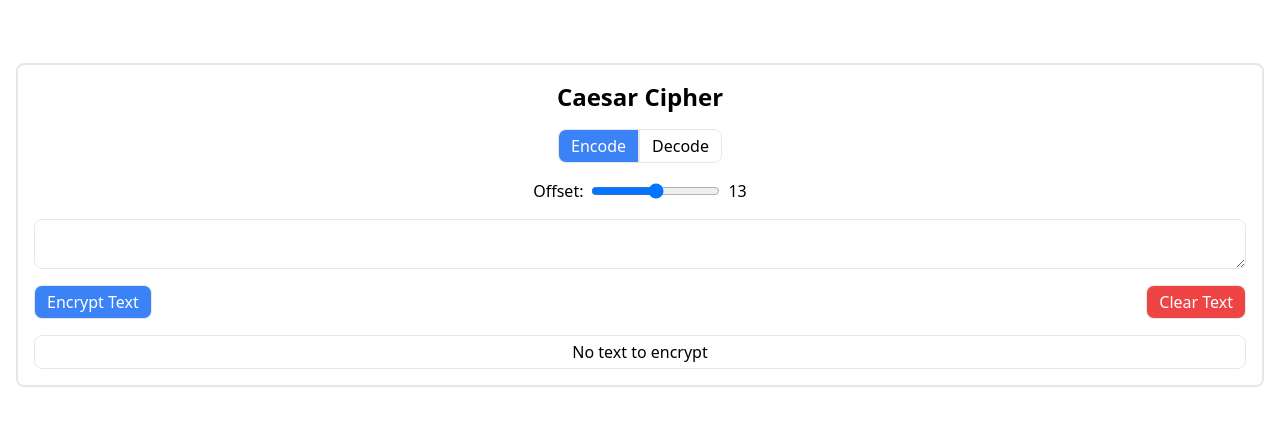
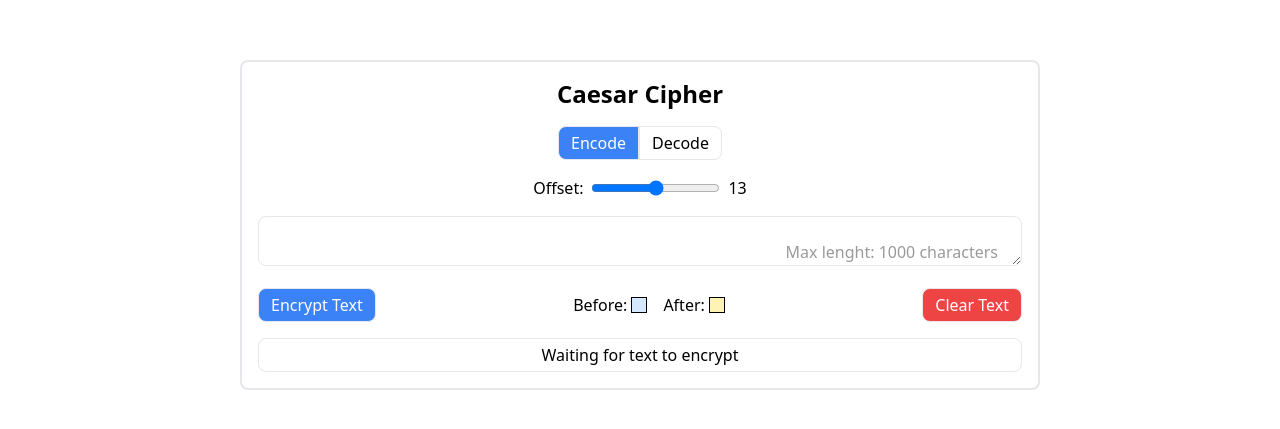
Before and after one commit to JohnC0de/Caesars_Cipher, a React (Vite) app: page / in a window 1280 px wide. Shown: the part 175-604 px from the top of the page. Built offline with nearby package versions, Linux system fonts and the light colour scheme.

Commit message:
update: visual changes

```diff
--- a/src/App.tsx
+++ b/src/App.tsx
@@ -12,12 +12,40 @@ export function App() {
   )
   const [cipherOffset, setCipherOffset] = useState(13)
   const [cipherText, setCipherText] = useState('')
+  const testArray = [
+    'a',
+    'b',
+    'c',
+    'd',
+    'e',
+    'f',
+    'g',
+    'h',
+    'i',
+    'j',
+    'k',
+    'l',
+    'm',
+    'n',
+    'o',
+    'p',
+    'q',
+    'r',
+    's',
+    't',
+    'u',
+    'v',
+    'w',
+    'x',
+    'y',
+    'z'
+  ]
 
   const result = cipher(cipherText, cipherOffset, cipherState)
 
   return (
     <div className="flex items-center justify-center min-h-screen p-4">
-      <div className="flex flex-col items-center w-full gap-4 p-4 border-2 rounded-lg">
+      <div className="flex flex-col items-center w-full max-w-[800px] gap-4 p-4 border-2 rounded-lg">
         <h1 className="text-2xl font-semibold text-center">Caesar Cipher</h1>
         <div className="flex">
           <button
@@ -25,7 +53,10 @@ export function App() {
               cipherState === cipherStateEnum.encoding &&
               'bg-blue-500 text-white'
             }`}
-            onClick={() => setCipherState(cipherStateEnum.encoding)}
+            onClick={() => {
+              setCipherState(cipherStateEnum.encoding)
+              cipherText === '' ? '' : setCipherText(result)
+            }}
           >
             {cipherStateEnum.encoding}
           </button>
@@ -34,7 +65,10 @@ export function App() {
               cipherState === cipherStateEnum.decoding &&
               'bg-blue-500 text-white'
             }`}
-            onClick={() => setCipherState(cipherStateEnum.decoding)}
+            onClick={() => {
+              setCipherState(cipherStateEnum.decoding)
+              cipherText === '' ? '' : setCipherText(result)
+            }}
           >
             {cipherStateEnum.decoding}
           </button>
@@ -53,20 +87,59 @@ export function App() {
           {cipherOffset}
         </p>
 
-        <textarea
-          className="w-full px-2 py-1 text-sm border rounded-lg"
-          onChange={e => setCipherText(e.target.value)}
-        ></textarea>
-        <div className="flex justify-between w-full">
+        <div className="relative w-full">
+          <textarea
+            className="w-full px-2 py-1 text-sm border rounded-lg"
+            onChange={e => setCipherText(e.target.value)}
+            value={cipherText}
+            maxLength={1000}
+          ></textarea>
+          <p className="absolute select-none bottom-2 right-6 text-black/40">
+            Max lenght: 1000 characters
+          </p>
+        </div>
+        <div className="flex items-center justify-between w-full gap-y-2">
           <button className="px-3 py-1 text-white bg-blue-500 border rounded-lg">
             Encrypt Text
           </button>
-          <button className="px-3 py-1 text-white bg-red-500 border rounded-lg">
+          <div className="flex items-center">
+            <p>Before:</p>
+            <div className="w-4 h-4 ml-1 border border-black bg-blue-300/40"></div>
+            <p className="ml-4">After:</p>
+            <div className="w-4 h-4 ml-1 border border-black bg-yellow-300/40"></div>
+          </div>
+
+          <button
+            className="px-3 py-1 text-white bg-red-500 border rounded-lg"
+            onClick={() => setCipherText('')}
+          >
             Clear Text
           </button>
         </div>
-        <div className="w-full px-3 py-1 text-center border rounded-lg">
-          {result === '' ? 'No text to encrypt' : result}
+        <div className="w-full p-1 overflow-x-auto border rounded-lg">
+          {result === '' ? (
+            <p className="text-center">Waiting for text to encrypt</p>
+          ) : (
+            <table className="mx-auto border border-black rounded-lg">
+              <tr className=" bg-blue-300/40">
+                {Array.from(cipherText).map(item => (
+                  <td className="px-1 font-mono font-semibold">{item}</td>
+                ))}
+              </tr>
+              <tr>
+                {Array.from(cipherText).map(item => (
+                  <td className="px-1 font-mono font-semibold bg-gradient-to-b from-blue-300/40 to-yellow-300/40">
+                    ↓
+                  </td>
+                ))}
+              </tr>
+              <tr className=" bg-yellow-300/40">
+                {Array.from(result).map(item => (
+                  <td className="px-1 font-mono font-semibold">{item}</td>
+                ))}
+              </tr>
+            </table>
+          )}
         </div>
       </div>
     </div>
--- a/src/cipher.ts
+++ b/src/cipher.ts
@@ -42,7 +42,7 @@ export function cipher(
           )
         } else if (charCodeShifted < minimunLimit) {
           return String.fromCharCode(
-            charCodeShifted + maximumLimit - minimunLimit - 1
+            charCodeShifted + maximumLimit - minimunLimit + 1
           )
         } else return String.fromCharCode(charCodeShifted)
       } else return char
```
